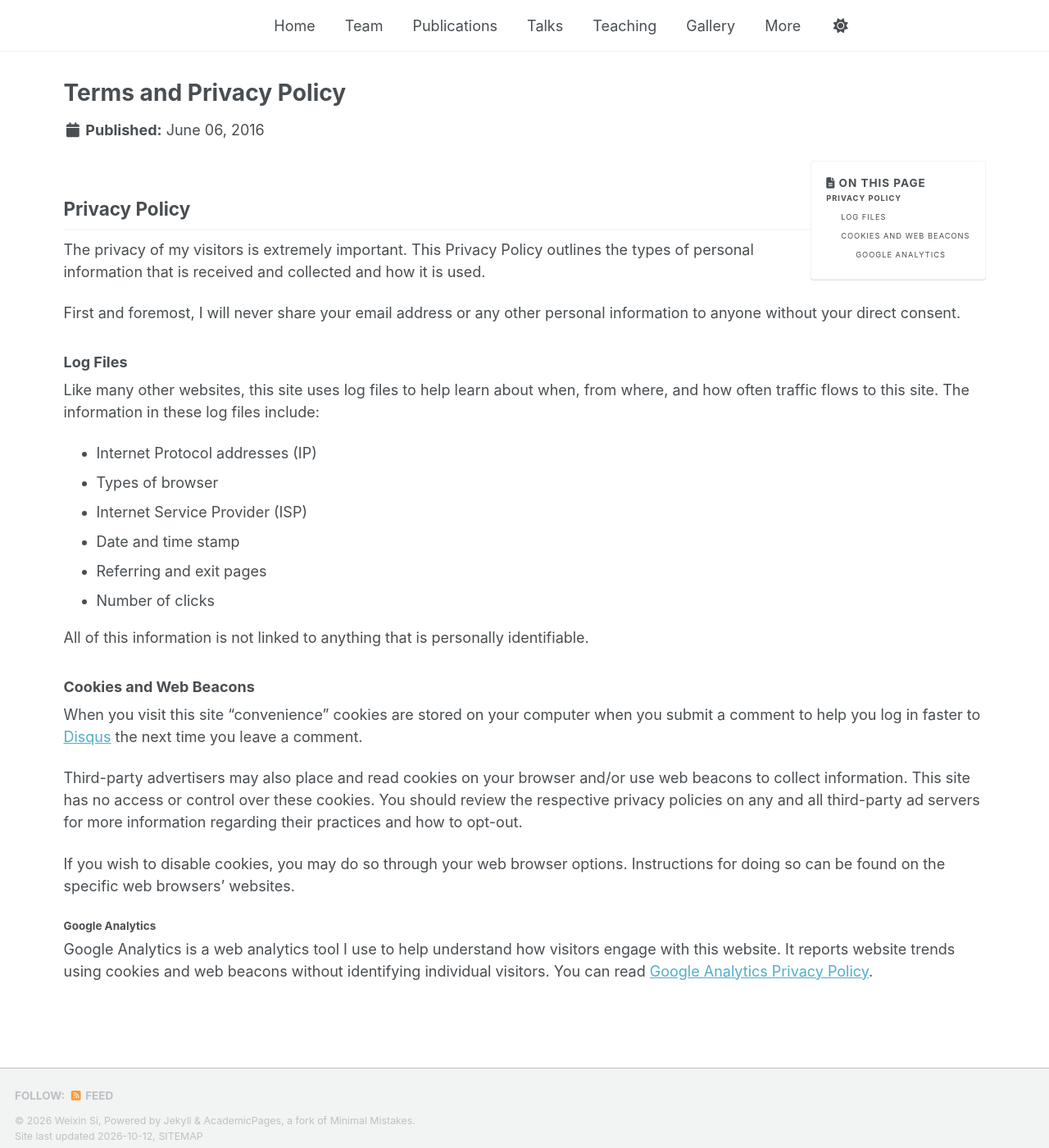
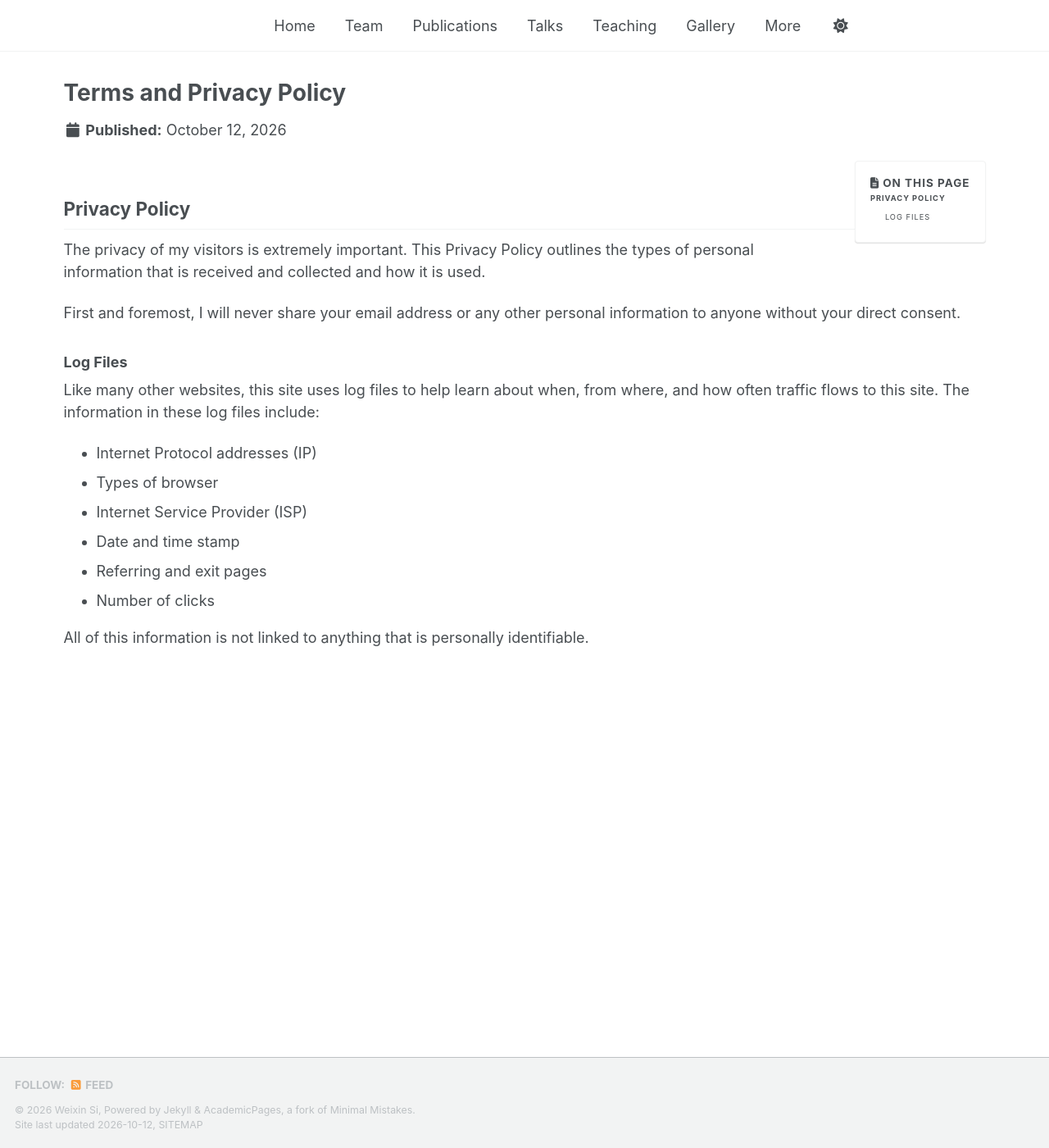
Before and after one commit to WeixinSi/weixinsi.github.io, a Jekyll site: the page built from _pages/terms.md, in a window 1280 px wide and 1400 px high. Shown: the whole window at 82% size. Built offline with Jekyll 4.4.1, drawn with Linux system fonts in a browser that asks for light colours; a style sheet for code colours, icons or effects is not loaded.

Commit message:
Remove obsolete analytics and cookie policy text

```diff
--- a/_pages/terms.md
+++ b/_pages/terms.md
@@ -1,7 +1,7 @@
 ---
 permalink: /terms/
 title: "Terms and Privacy Policy"
-modified: 2016-06-06
+modified: 2026-10-12
 ---
 
 {% include base_path %}
@@ -25,15 +25,3 @@ Like many other websites, this site uses log files to help learn about when, fro
 * Number of clicks
 
 All of this information is not linked to anything that is personally identifiable.
-
-### Cookies and Web Beacons
-
-When you visit this site "convenience" cookies are stored on your computer when you submit a comment to help you log in faster to [Disqus](https://disqus.com) the next time you leave a comment.
-
-Third-party advertisers may also place and read cookies on your browser and/or use web beacons to collect information. This site has no access or control over these cookies. You should review the respective privacy policies on any and all third-party ad servers for more information regarding their practices and how to opt-out.
-
-If you wish to disable cookies, you may do so through your web browser options. Instructions for doing so can be found on the specific web browsers' websites.
-
-#### Google Analytics
-
-Google Analytics is a web analytics tool I use to help understand how visitors engage with this website. It reports website trends using cookies and web beacons without identifying individual visitors. You can read [Google Analytics Privacy Policy](https://www.google.com/analytics/learn/privacy.html).
```
